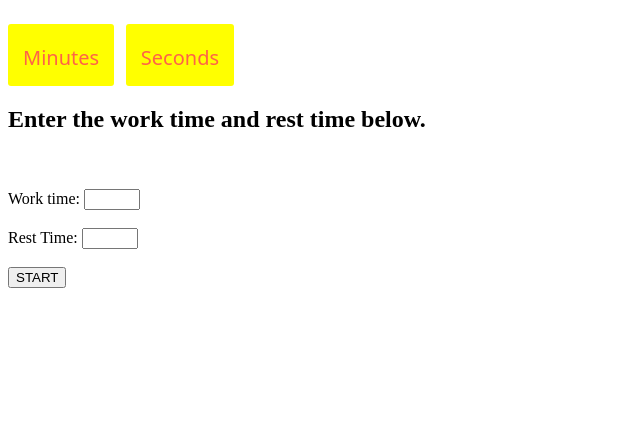
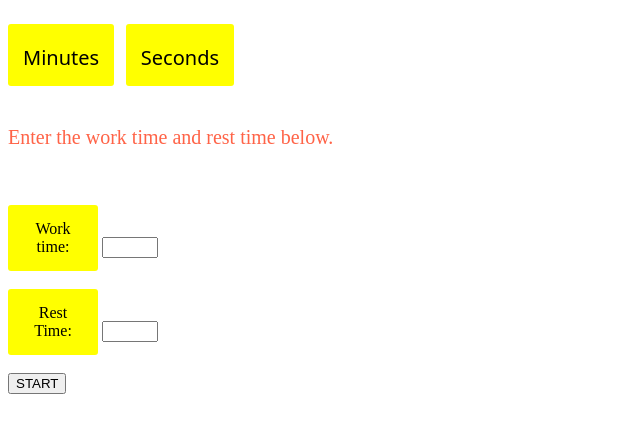
Before and after one commit to joelcrouch/TimeFlo-JS, a plain HTML site: page index.html in a window 1280 px wide. Shown: the part 90-522 px from the top of the page, without its empty margins (0-640 px from the left). Drawn offline with Linux system fonts and the light colour scheme; files that its build step writes are made by us from their sources; files whose address does not match are found by name.

Commit message:
added style for start button and two forms(work +rest)

```diff
--- a/style.css
+++ b/style.css
@@ -8,7 +8,7 @@ h1{
 
 #Pomodortimer{
     font-family: system-ui;
-    color: tomato;
+    color: black;
     display: inline-block;
     font-weight: 200;
     text-align: center;
@@ -17,7 +17,7 @@ h1{
 
   #Pomodortimer{
     font-family: system-ui;
-    color: tomato;
+    color: black;
     display: inline-block ;
     font-weight: 200;
     text-align: center;
@@ -44,3 +44,24 @@ h1{
     padding-top: 5px;
     font-size: 20px;
   }
+
+  h2{
+    color: tomato;
+    font-weight: 50;
+    font-size: 20px;
+    margin: 40px 0px 20px;
+    text-align: left;
+  }
+  form label {
+    display: inline-block;
+    width: 60px;
+    padding: 15px;
+    border-radius: 3px;
+    background: yellow;
+    display: inline-block;
+    text-align: center;
+  }
+
+  form div {
+    margin-bottom: 30px;
+  }
```
